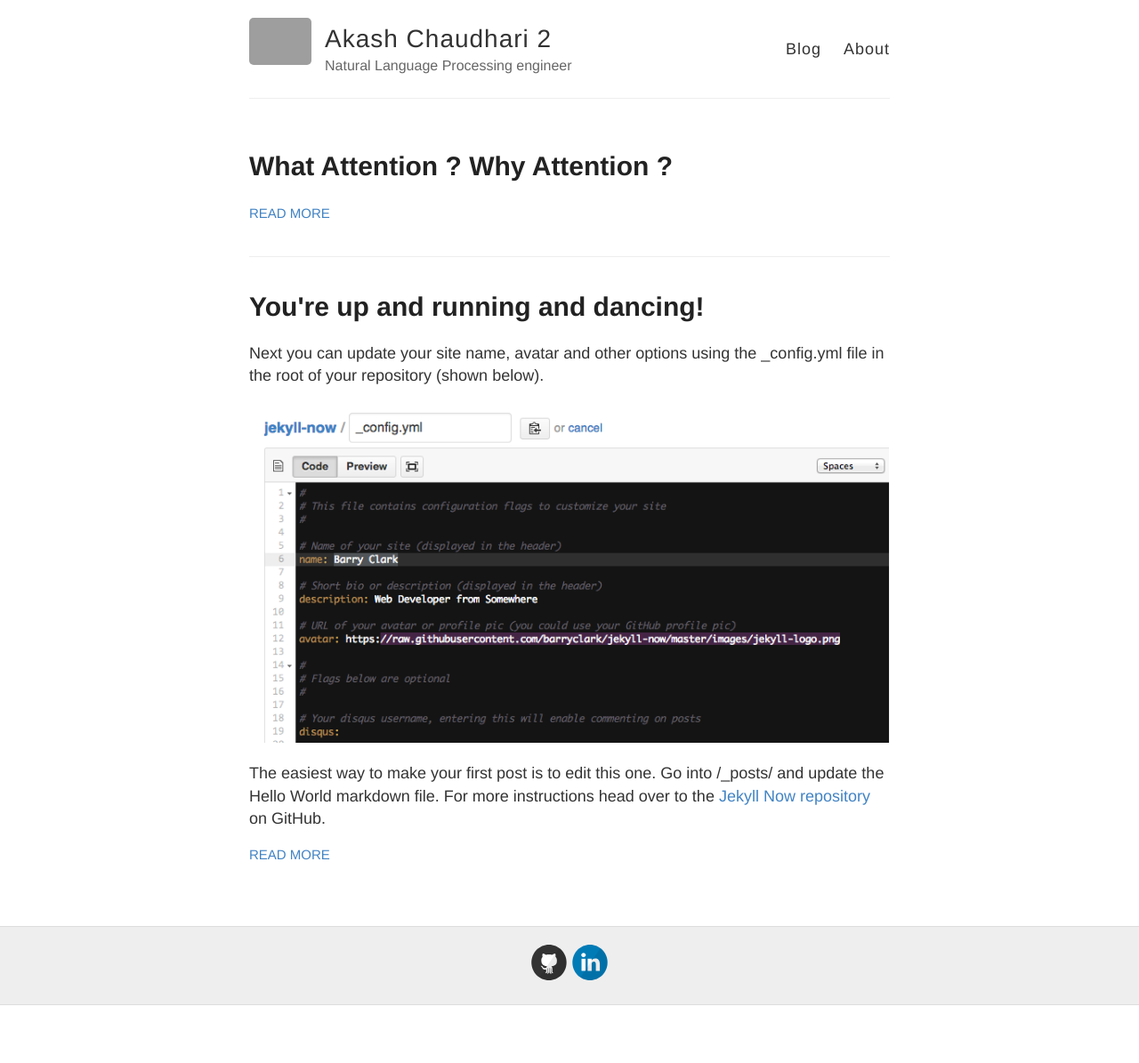
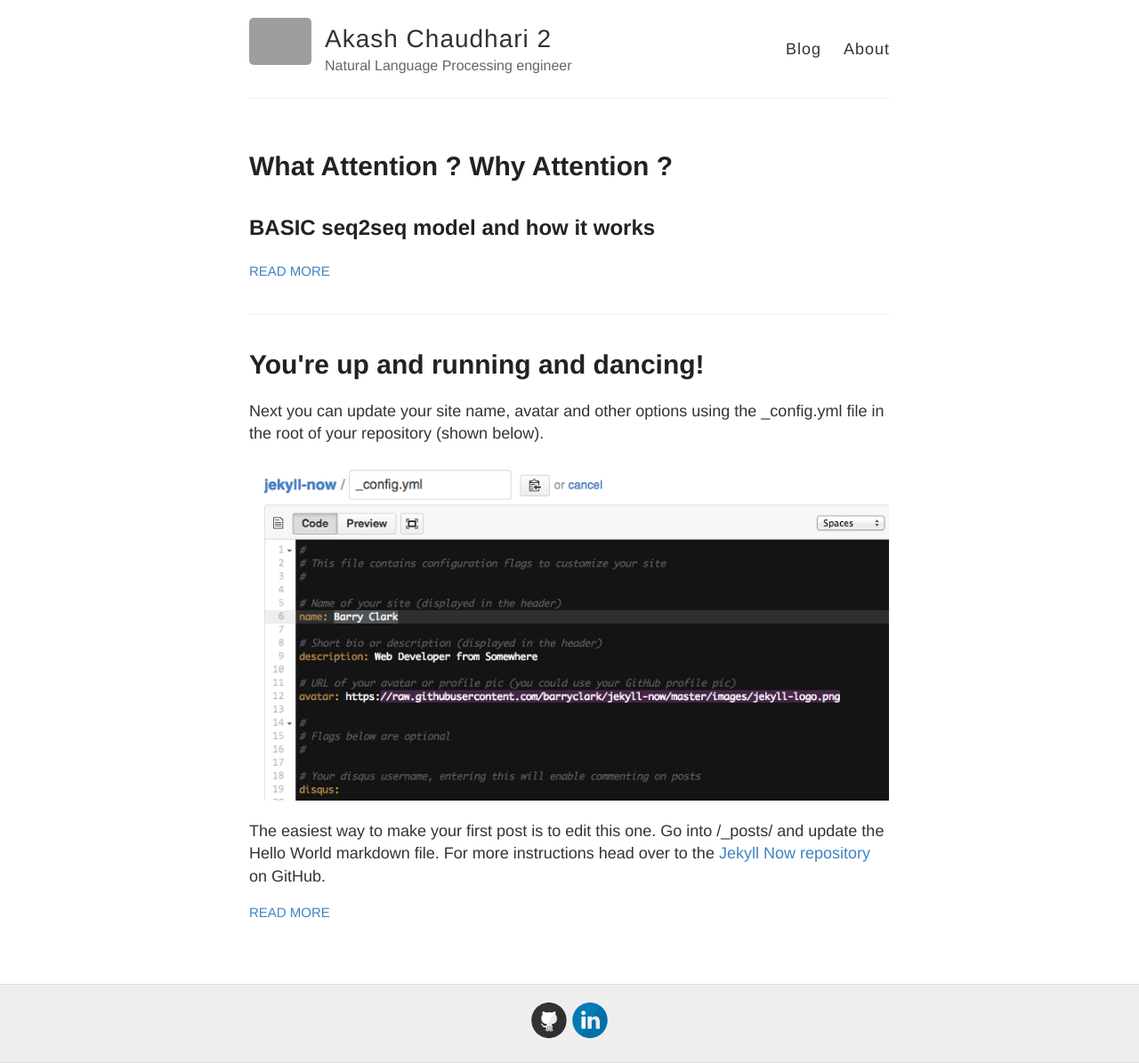
Before and after one commit to akashchaudhari98/akashchaudhari98.github.io, a Jekyll site: the page built from index.html, in a window 1280 px wide. Shown: the whole page at 89% size. Built offline with Jekyll 4.4.1, drawn with Linux system fonts in a browser that asks for light colours; before the commit the page ends 1130 px from its top, so only the background shows below that; grey boxes are pictures that could not be loaded.

Commit message:
Update 2020-5-21-post-2.md

```diff
--- a/_posts/2020-5-21-post-2.md
+++ b/_posts/2020-5-21-post-2.md
@@ -3,3 +3,5 @@ layout: post
 title: What Attention ? Why Attention ?
 published: true
 ---
+
+## BASIC seq2seq model and how it works
```
